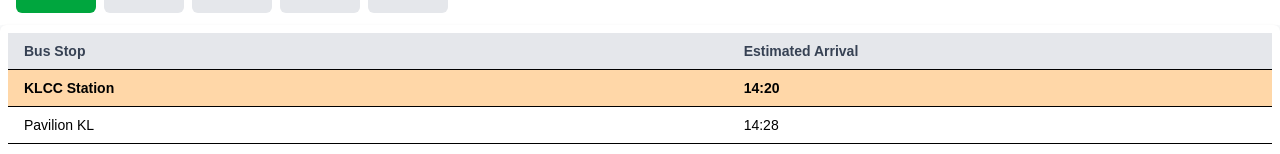
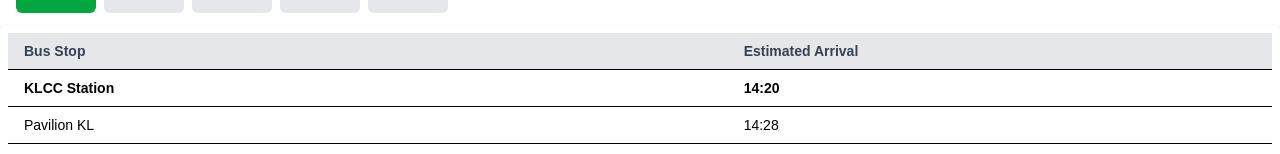
Before and after one commit to MohammedNaderAlGhussin/amana-transportation, a Next.js app: page / in a window 1280 px wide. Shown: the part 871-1025 px from the top of the page. Built offline with nearby package versions, Linux system fonts and the light colour scheme.

Commit message:
changing the table display and selected row color

```diff
--- a/app/components/ScheduleTable.tsx
+++ b/app/components/ScheduleTable.tsx
@@ -44,8 +44,8 @@
               key={stop.id ?? `${stop.latitude}-${stop.longitude}`}
               className={`border-t ${
                 stop.is_next_stop
-                  ? "bg-orange-200 font-semibold"
-                  : "hover:bg-gray-50"
+                  ? "bg-primary-bg font-semibold"
+                  : "hover:bg-gray-100 hover:cursor-pointer"
               }`}
             >
               <td className="py-2 px-4 whitespace-nowrap">{stop.name}</td>
```
